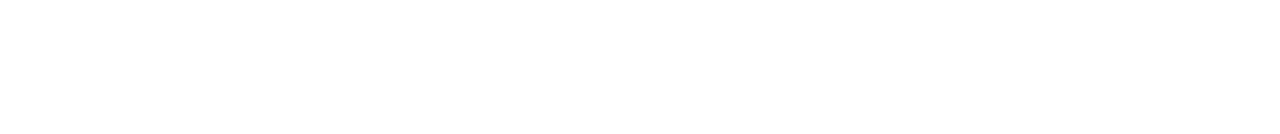
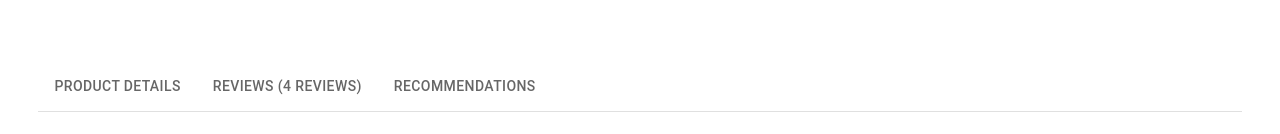
Before and after one commit to zimop/PetStore, a React (Create React App) app in the folder react-app/: page / in a window 1280 px wide. Shown: the part 466-600 px from the top of the page. Built offline with nearby package versions, Linux system fonts and the light colour scheme.

Commit message:
Add 'ThreeTabs' in ItemPage

```diff
--- a/react-app/src/containers/pages/ItemPage/itemPage.js
+++ b/react-app/src/containers/pages/ItemPage/itemPage.js
@@ -1,5 +1,8 @@
+import "./itemPage.css";
 import * as React from "react";
 import { styled, alpha } from "@mui/material/styles";
+import useTheme from "../../../muiTheme";
+import { ThemeProvider } from "@emotion/react";
 
 import Rating from "@mui/material/Rating";
 import Select from "@mui/material/Select";
@@ -7,15 +10,21 @@ import FormControl from "@mui/material/FormControl";
 import InputLabel from "@mui/material/InputLabel";
 import MenuItem from "@mui/material/MenuItem";
 import Button from "@mui/material/Button";
-
-import useTheme from "../../../muiTheme";
-import { ThemeProvider } from "@emotion/react";
-
-import "./itemPage.css";
+import Box from "@mui/material/Box";
+import Tabs from "@mui/material/Tabs";
+import Tab from "@mui/material/Tab";
+import PropTypes from "prop-types";
+import TabPanel from "@mui/lab/TabPanel";
+import TabContext from "@mui/lab/TabContext";
+import useState from "react";
 
 const ProductPage = (props) => {
   //   const { children = <></> } = props;
   const theme = useTheme();
+  const [value, setValue] = React.useState(0);
+  const handleChange = (event: React.SyntheticEvent, newValue: string) => {
+    setValue(newValue);
+  };
 
   return (
     <ThemeProvider theme={theme}>
@@ -68,9 +77,45 @@ const ProductPage = (props) => {
             </div>
           </div>
         </div>
+
+        <div className="item-threeTabs">
+          <TabContext value={value}>
+            <Box sx={{ borderBottom: 1, borderColor: "divider" }}>
+              <Tabs
+                value={value}
+                onChange={handleChange}
+                aria-label="basic tabs example"
+              >
+                <Tab label="Product Details" value="1" />
+                <Tab label="Reviews (4 Reviews)" value="2" />
+                <Tab label="Recommendations" value="3" />
+              </Tabs>
+            </Box>
+
+            <TabPanel value="1">Item One</TabPanel>
+            <TabPanel value="2">Item Two</TabPanel>
+            <TabPanel value="3">Item Three</TabPanel>
+          </TabContext>
+        </div>
       </div>
     </ThemeProvider>
   );
 };
 
 export default ProductPage;
+
+// and recommended by Dr Harry Copper. Veterinarian SMARTBLEND .
+//               Precise nutrition for whole body health. It takes a precise
+//               combination of nutrients to keep your dog in top condition. Which
+//               is why the experts at Purina have developed SMARTBLEND (R) .
+//               Inspired by nature and blended with scientific precision,
+//               SMARTBLEND is specifically designed to promote your dogs whole
+//               body health. *Compared to previous SUPERCOAT Adult Large Breed
+//               Formula. Used and recommended by Dr Harry Copper. Veterinarian
+//               SMARTBLEND . Precise nutrition for whole body health. It takes a
+//               precise combination of nutrients to keep your dog in top
+//               condition. Which is why the experts at Purina have developed
+//               SMARTBLEND (R) . Inspired by nature and blended with scientific
+//               precision, SMARTBLEND is specifically designed to promote your
+//               dogs whole body health. *Compared to previous SUPERCOAT Adult
+//               Large Breed Formula.
```
